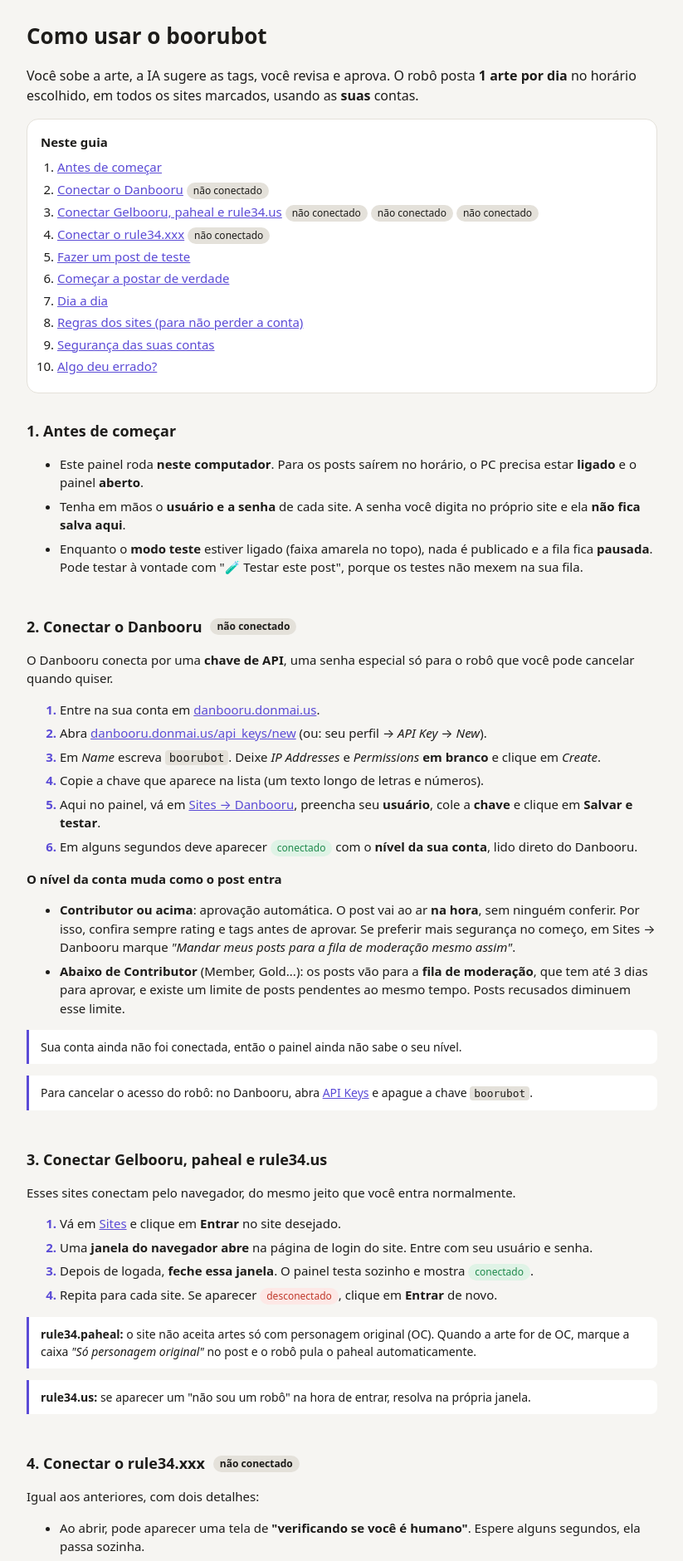
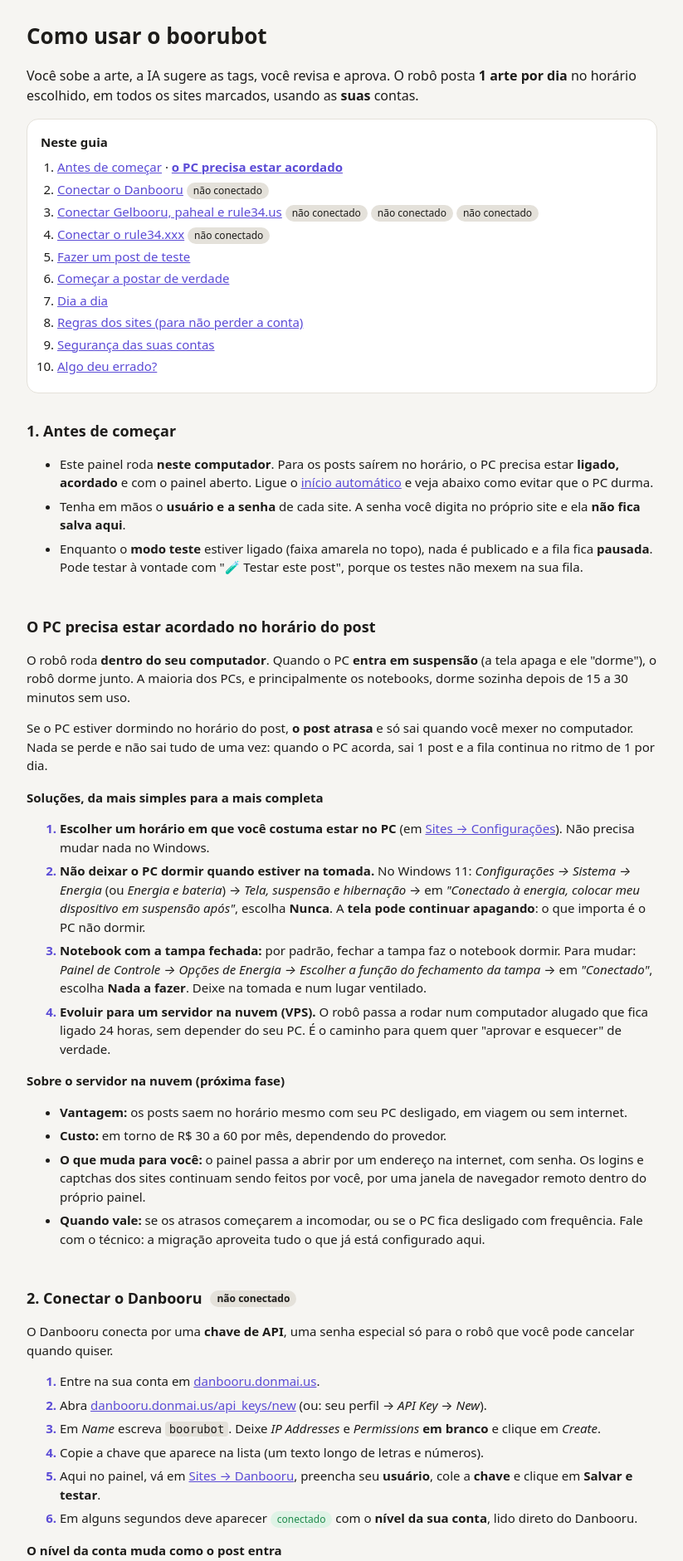
Before and after one commit to mrlptrc/boorubot, a FastAPI app: page /guia in a window 1280 px wide. Shown: the part 56-1937 px from the top of the page at 83% size, without its empty margins (74-897 px from the left). Run offline with FastAPI, Linux system fonts and the light colour scheme.

Commit message:
guia: PC precisa estar acordado no horário do post
- seção explica que a suspensão do Windows atrasa o post (nada se perde, não acumula)
- soluções: horário em que ela usa o PC, suspensão 'Nunca' na tomada, tampa do notebook,
  e evolução para servidor na nuvem (VPS) como próxima fase
- avisos e links na página Sites (início automático) e na Fila

```diff
--- a/src/boorubot/web/templates/guide.html
+++ b/src/boorubot/web/templates/guide.html
@@ -16,7 +16,7 @@
   <nav class="toc card">
     <b>Neste guia</b>
     <ol>
-      <li><a href="#antes">Antes de começar</a></li>
+      <li><a href="#antes">Antes de começar</a> · <a href="#pc-acordado"><b>o PC precisa estar acordado</b></a></li>
       <li><a href="#danbooru">Conectar o Danbooru</a> {{ status('danbooru') }}</li>
       <li><a href="#gelbooru">Conectar Gelbooru, paheal e rule34.us</a> {{ status('gelbooru') }} {{ status('paheal') }} {{ status('rule34us') }}</li>
       <li><a href="#rule34xxx">Conectar o rule34.xxx</a> {{ status('rule34xxx') }}</li>
@@ -32,10 +32,43 @@
   <section id="antes">
     <h2>1. Antes de começar</h2>
     <ul>
-      <li>Este painel roda <b>neste computador</b>. Para os posts saírem no horário, o PC precisa estar <b>ligado</b> e o painel <b>aberto</b>.</li>
+      <li>Este painel roda <b>neste computador</b>. Para os posts saírem no horário, o PC precisa estar <b>ligado, acordado</b>
+        e com o painel aberto. Ligue o <a href="/sites#inicio">início automático</a> e veja abaixo como evitar que o PC durma.</li>
       <li>Tenha em mãos o <b>usuário e a senha</b> de cada site. A senha você digita no próprio site e ela <b>não fica salva aqui</b>.</li>
       <li>Enquanto o <b>modo teste</b> estiver ligado (faixa amarela no topo), nada é publicado e a fila fica <b>pausada</b>.
         Pode testar à vontade com "🧪 Testar este post", porque os testes não mexem na sua fila.</li>
+    </ul>
+  </section>
+
+  <section id="pc-acordado">
+    <h2>O PC precisa estar acordado no horário do post</h2>
+    <p>O robô roda <b>dentro do seu computador</b>. Quando o PC <b>entra em suspensão</b> (a tela apaga e ele "dorme"),
+      o robô dorme junto. A maioria dos PCs, e principalmente os notebooks, dorme sozinha depois de 15 a 30 minutos sem uso.</p>
+    <p>Se o PC estiver dormindo no horário do post, <b>o post atrasa</b> e só sai quando você mexer no computador.
+      Nada se perde e não sai tudo de uma vez: quando o PC acorda, sai 1 post e a fila continua no ritmo de 1 por dia.</p>
+
+    <h3>Soluções, da mais simples para a mais completa</h3>
+    <ol class="steps">
+      <li><b>Escolher um horário em que você costuma estar no PC</b> (em <a href="/sites">Sites → Configurações</a>).
+        Não precisa mudar nada no Windows.</li>
+      <li><b>Não deixar o PC dormir quando estiver na tomada.</b> No Windows 11: <i>Configurações → Sistema → Energia</i>
+        (ou <i>Energia e bateria</i>) → <i>Tela, suspensão e hibernação</i> → em <i>"Conectado à energia, colocar meu dispositivo
+        em suspensão após"</i>, escolha <b>Nunca</b>. A <b>tela pode continuar apagando</b>: o que importa é o PC não dormir.</li>
+      <li><b>Notebook com a tampa fechada:</b> por padrão, fechar a tampa faz o notebook dormir. Para mudar:
+        <i>Painel de Controle → Opções de Energia → Escolher a função do fechamento da tampa</i> → em <i>"Conectado"</i>,
+        escolha <b>Nada a fazer</b>. Deixe na tomada e num lugar ventilado.</li>
+      <li><b>Evoluir para um servidor na nuvem (VPS).</b> O robô passa a rodar num computador alugado que fica ligado 24 horas,
+        sem depender do seu PC. É o caminho para quem quer "aprovar e esquecer" de verdade.</li>
+    </ol>
+
+    <h3>Sobre o servidor na nuvem (próxima fase)</h3>
+    <ul>
+      <li><b>Vantagem:</b> os posts saem no horário mesmo com seu PC desligado, em viagem ou sem internet.</li>
+      <li><b>Custo:</b> em torno de R$ 30 a 60 por mês, dependendo do provedor.</li>
+      <li><b>O que muda para você:</b> o painel passa a abrir por um endereço na internet, com senha. Os logins e captchas
+        dos sites continuam sendo feitos por você, por uma janela de navegador remoto dentro do próprio painel.</li>
+      <li><b>Quando vale:</b> se os atrasos começarem a incomodar, ou se o PC fica desligado com frequência.
+        Fale com o técnico: a migração aproveita tudo o que já está configurado aqui.</li>
     </ul>
   </section>
 
@@ -159,7 +192,8 @@
     <h2>10. Algo deu errado?</h2>
     <dl>
       <dt>O post não saiu no horário.</dt>
-      <dd>O PC estava ligado com o painel aberto? O modo teste está desligado? Os sites estão "conectado"?</dd>
+      <dd>O PC estava ligado <b>e acordado</b> (veja <a href="#pc-acordado">o PC precisa estar acordado</a>)?
+        O modo teste está desligado? Os sites estão "conectado"? Se o PC estava dormindo, o post sai sozinho quando ele acordar.</dd>
       <dt>Apareceu "sem sessão no site".</dt>
       <dd>O site te deslogou. Vá em <a href="/sites">Sites</a>, clique em <b>Entrar</b> naquele site e faça login de novo. Depois, use <b>Tentar de novo</b> no post.</dd>
       <dt>Danbooru "desconectado".</dt>
--- a/src/boorubot/web/templates/index.html
+++ b/src/boorubot/web/templates/index.html
@@ -26,7 +26,8 @@
     </label>
   </form>
   <p class="muted">Um post aprovado agora sairia em: <b>{{ next_slot.strftime('%d/%m %H:%M') }}</b>
-    <small>· 1 post por dia; se o PC ficar desligado, a fila só atrasa (não sai tudo junto)</small></p>
+    <small>· 1 post por dia; o PC precisa estar <a href="/guia#pc-acordado">ligado e acordado</a> no horário
+      (se não estiver, a fila só atrasa, não sai tudo junto)</small></p>
 </section>
 
 {% macro grid(posts, empty) %}
--- a/src/boorubot/web/templates/sites.html
+++ b/src/boorubot/web/templates/sites.html
@@ -113,10 +113,12 @@
       <strong>Início automático</strong> <span class="pill">só no Windows</span>
     {% elif startup.installed %}
       <strong>Início automático</strong> <span class="pill s-ok">ligado</span>
-      <div class="muted small">O painel abre escondido quando o Windows inicia, sem janela na tela. Os posts saem mesmo se você esquecer de abrir.</div>
+      <div class="muted small">O painel abre escondido quando o Windows inicia, sem janela na tela. Os posts saem mesmo se você esquecer de abrir.
+        <br>O PC também <b>não pode estar dormindo</b> no horário do post: <a href="/guia#pc-acordado">veja como ajustar</a>.</div>
     {% else %}
       <strong>Início automático</strong> <span class="pill s-failed">desligado</span>
-      <div class="muted small">Se o painel não estiver aberto no horário, o post do dia não sai. Recomendado: ligar.</div>
+      <div class="muted small">Se o painel não estiver aberto no horário, o post do dia não sai. Recomendado: ligar.
+        <br>O PC também <b>não pode estar dormindo</b> no horário do post: <a href="/guia#pc-acordado">veja como ajustar</a>.</div>
     {% endif %}
     {% if startup_error %}<div class="alert small">{{ startup_error }}</div>{% endif %}
   </div>
```
Also changed, not shown: tests/test_panel.py (+7 -0 lines).
